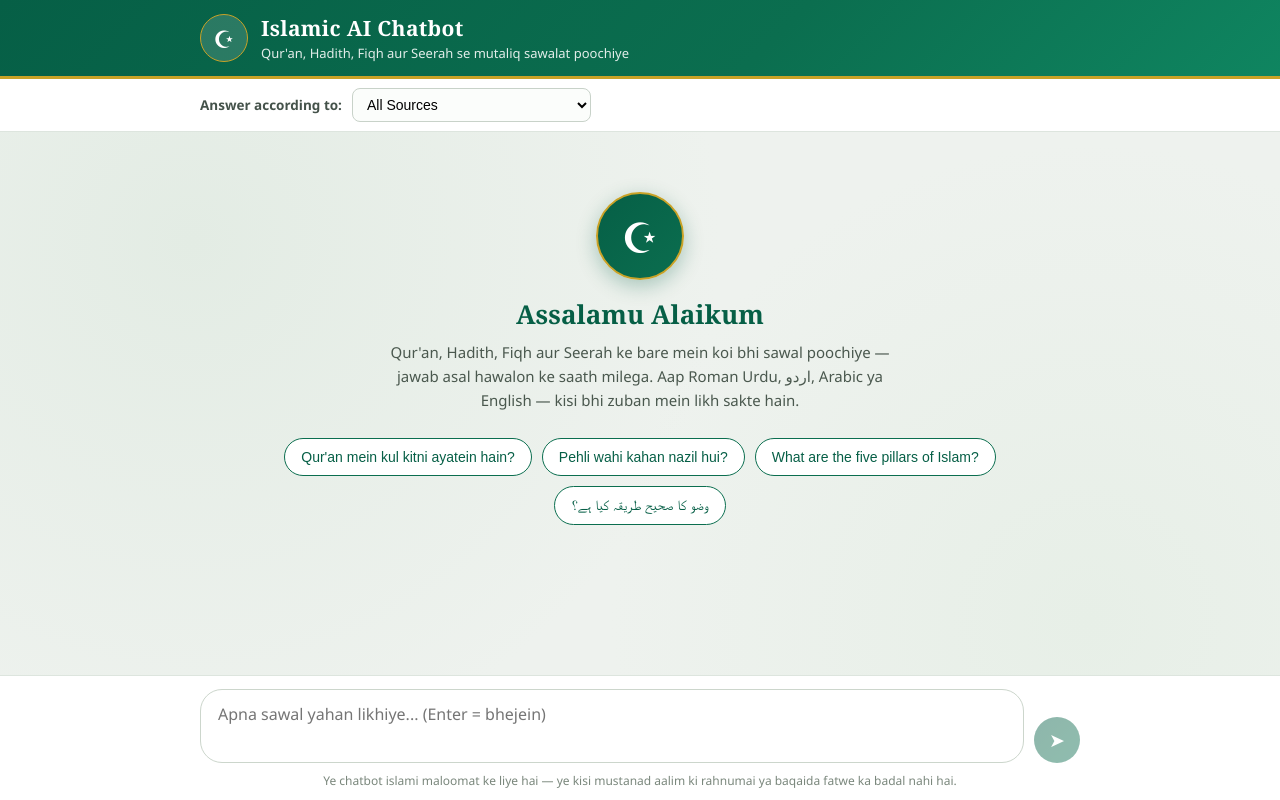
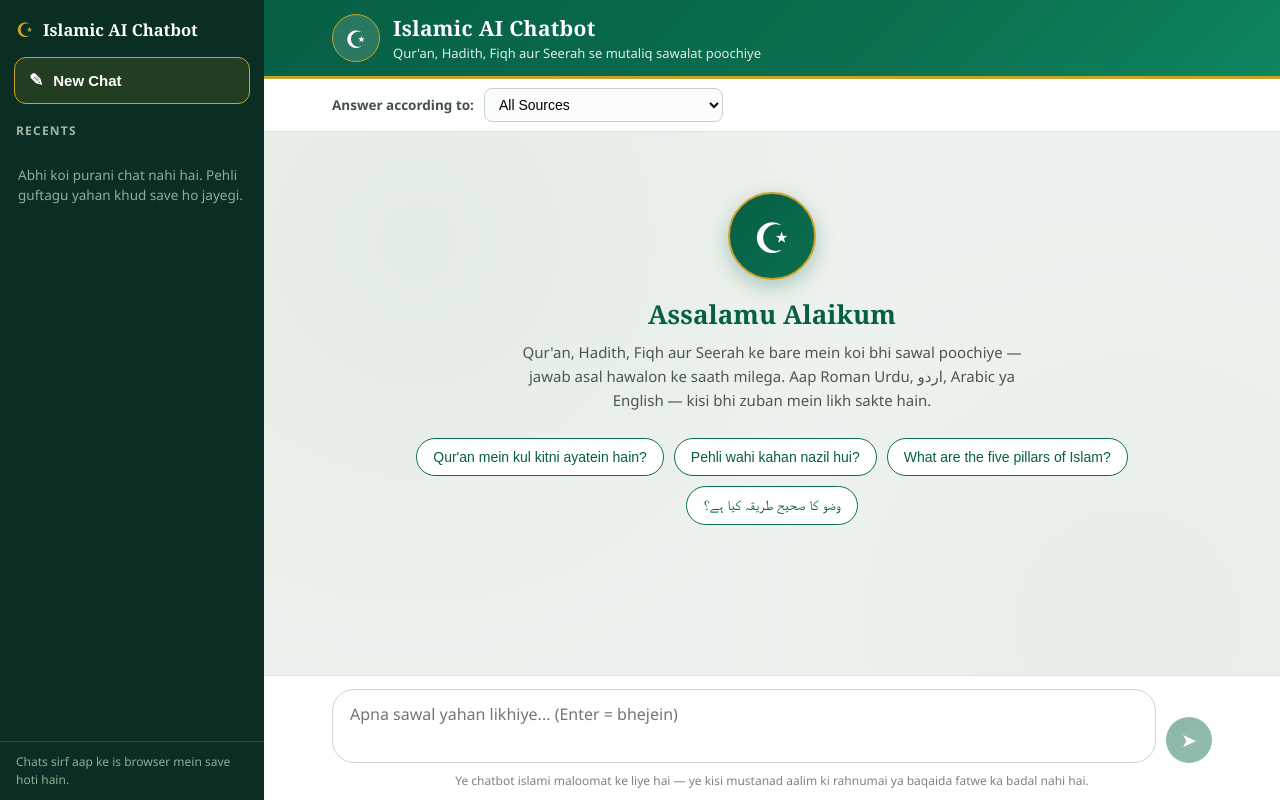
Before and after one commit to kaki50/islamic-ai-chatbot, a Next.js app: page / in a window 1280 px wide. Built offline with nearby package versions, Linux system fonts and the light colour scheme.

Commit message:
Update page.tsx

```diff
--- a/app/page.tsx
+++ b/app/page.tsx
@@ -5,6 +5,13 @@ import { useEffect, useRef, useState } from "react";
 type ChatMessage = {
   role: "user" | "assistant";
   content: string;
+};
+
+type ChatSession = {
+  id: string;
+  title: string;
+  messages: ChatMessage[];
+  updatedAt: number;
 };
 
 const SUGGESTIONS = [
@@ -17,13 +24,70 @@ const SUGGESTIONS = [
 const GREEN = "#0b6e4f";
 const GREEN_DARK = "#065f46";
 const GOLD = "#c9a227";
+const SIDEBAR_BG = "#0a2e23";
+const STORAGE_KEY = "islamic-chat-sessions";
+const MAX_SESSIONS = 30;
+
+function makeId() {
+  return Date.now().toString(36) + Math.random().toString(36).slice(2, 8);
+}
+
+function titleFrom(messages: ChatMessage[]) {
+  const first = messages.find((m) => m.role === "user");
+  const text = (first?.content || "New chat").trim().replace(/\s+/g, " ");
+  return text.length > 34 ? text.slice(0, 34) + "…" : text;
+}
 
 export default function Home() {
   const [message, setMessage] = useState("");
   const [chat, setChat] = useState<ChatMessage[]>([]);
   const [loading, setLoading] = useState(false);
   const [source, setSource] = useState("All Sources");
+  const [sessions, setSessions] = useState<ChatSession[]>([]);
+  const [activeId, setActiveId] = useState<string | null>(null);
+  const [sidebarOpen, setSidebarOpen] = useState(false);
+  const [loaded, setLoaded] = useState(false);
   const scrollRef = useRef<HTMLDivElement>(null);
+
+  // Load saved chats from this browser
+  useEffect(() => {
+    try {
+      const raw = localStorage.getItem(STORAGE_KEY);
+      if (raw) {
+        const parsed = JSON.parse(raw);
+        if (Array.isArray(parsed)) setSessions(parsed);
+      }
+    } catch {
+      // ignore broken storage
+    }
+    setLoaded(true);
+  }, []);
+
+  // Save the current conversation into the sessions list
+  useEffect(() => {
+    if (!loaded || chat.length === 0) return;
+    setSessions((prev) => {
+      const id = activeId ?? makeId();
+      if (!activeId) setActiveId(id);
+      const existing = prev.find((s) => s.id === id);
+      const session: ChatSession = {
+        id,
+        title: existing?.title ?? titleFrom(chat),
+        messages: chat,
+        updatedAt: Date.now(),
+      };
+      const next = [session, ...prev.filter((s) => s.id !== id)]
+        .sort((a, b) => b.updatedAt - a.updatedAt)
+        .slice(0, MAX_SESSIONS);
+      try {
+        localStorage.setItem(STORAGE_KEY, JSON.stringify(next));
+      } catch {
+        // storage full — keep the in-memory list only
+      }
+      return next;
+    });
+    // eslint-disable-next-line react-hooks/exhaustive-deps
+  }, [chat, loaded]);
 
   useEffect(() => {
     const el = scrollRef.current;
@@ -77,6 +141,31 @@ export default function Home() {
   function startNewChat() {
     setChat([]);
     setMessage("");
+    setActiveId(null);
+    setSidebarOpen(false);
+  }
+
+  function openSession(session: ChatSession) {
+    setChat(session.messages);
+    setActiveId(session.id);
+    setMessage("");
+    setSidebarOpen(false);
+  }
+
+  function deleteSession(id: string) {
+    setSessions((prev) => {
+      const next = prev.filter((s) => s.id !== id);
+      try {
+        localStorage.setItem(STORAGE_KEY, JSON.stringify(next));
+      } catch {
+        // ignore
+      }
+      return next;
+    });
+    if (id === activeId) {
+      setChat([]);
+      setActiveId(null);
+    }
   }
 
   return (
@@ -85,9 +174,7 @@ export default function Home() {
         position: "fixed",
         inset: 0,
         display: "flex",
-        flexDirection: "column",
-        fontFamily:
-          "'Segoe UI', system-ui, -apple-system, Arial, sans-serif",
+        fontFamily: "'Segoe UI', system-ui, -apple-system, Arial, sans-serif",
         background: "#eef2ee",
         color: "#1c2420",
       }}
@@ -126,12 +213,176 @@ export default function Home() {
         }
         .newchat-btn:hover:not(:disabled) { background: rgba(255,255,255,.28); }
         .newchat-btn:disabled { opacity: .5; cursor: wait; }
+        .menu-btn {
+          display: none; align-items: center; justify-content: center;
+          width: 40px; height: 40px; border-radius: 10px; flex-shrink: 0;
+          border: 1px solid rgba(255,255,255,.5); background: rgba(255,255,255,.12);
+          color: #fff; font-size: 19px; cursor: pointer;
+        }
         .chat-scroll::-webkit-scrollbar { width: 8px; }
         .chat-scroll::-webkit-scrollbar-thumb { background: #c3cec6; border-radius: 8px; }
+        .side-scroll::-webkit-scrollbar { width: 6px; }
+        .side-scroll::-webkit-scrollbar-thumb { background: rgba(255,255,255,.25); border-radius: 6px; }
         textarea.chat-input:focus { border-color: ${GREEN} !important; box-shadow: 0 0 0 3px rgba(11,110,79,.15); }
         select.source-select:focus { border-color: ${GREEN} !important; outline: none; }
+        .side-new {
+          display: flex; align-items: center; gap: 10px; width: 100%;
+          padding: 12px 14px; border-radius: 12px; cursor: pointer;
+          border: 1px solid ${GOLD}; background: rgba(201,162,39,.13);
+          color: #fff; font-size: 15px; font-weight: 600; transition: background .15s ease;
+        }
+        .side-new:hover { background: rgba(201,162,39,.28); }
+        .side-item {
+          display: flex; align-items: center; gap: 8px; width: 100%;
+          padding: 10px 12px; border-radius: 10px; cursor: pointer;
+          border: none; background: transparent; color: #dce8de;
+          font-size: 14px; text-align: left; transition: background .15s ease;
+        }
+        .side-item:hover { background: rgba(255,255,255,.09); }
+        .side-item.active { background: rgba(201,162,39,.20); color: #fff; }
+        .side-del {
+          margin-left: auto; flex-shrink: 0; border: none; background: transparent;
+          color: #9fb8a6; font-size: 14px; cursor: pointer; padding: 3px 6px;
+          border-radius: 6px; line-height: 1;
+        }
+        .side-del:hover { color: #ff9c9c; background: rgba(255,255,255,.10); }
+        .backdrop { display: none; }
+        .sidebar {
+          width: 264px; flex-shrink: 0; display: flex; flex-direction: column;
+          background: ${SIDEBAR_BG}; color: #fff; z-index: 60;
+        }
+        @media (max-width: 900px) {
+          .menu-btn { display: flex; }
+          .sidebar {
+            position: fixed; top: 0; bottom: 0; left: 0;
+            transform: translateX(-106%); transition: transform .25s ease;
+            box-shadow: 4px 0 24px rgba(0,0,0,.35);
+          }
+          .sidebar.open { transform: none; }
+          .backdrop {
+            display: block; position: fixed; inset: 0; z-index: 55;
+            background: rgba(0,0,0,.45);
+          }
+        }
       `}</style>
 
+      {/* Sidebar backdrop (mobile) */}
+      {sidebarOpen && (
+        <div className="backdrop" onClick={() => setSidebarOpen(false)} />
+      )}
+
+      {/* Sidebar */}
+      <aside className={`sidebar${sidebarOpen ? " open" : ""}`}>
+        <div style={{ padding: "16px 14px 10px" }}>
+          <div
+            style={{
+              display: "flex",
+              alignItems: "center",
+              gap: "9px",
+              marginBottom: "14px",
+              padding: "0 2px",
+            }}
+          >
+            <span style={{ fontSize: "20px", color: GOLD }}>☪</span>
+            <span
+              style={{
+                fontFamily: "Georgia, 'Times New Roman', serif",
+                fontSize: "16.5px",
+                fontWeight: 700,
+              }}
+            >
+              Islamic AI Chatbot
+            </span>
+          </div>
+          <button className="side-new" onClick={startNewChat}>
+            <span style={{ fontSize: "17px" }}>✎</span> New Chat
+          </button>
+        </div>
+
+        <div
+          style={{
+            padding: "8px 16px 6px",
+            fontSize: "12px",
+            letterSpacing: "1.2px",
+            textTransform: "uppercase",
+            color: "#9fb8a6",
+            fontWeight: 700,
+          }}
+        >
+          Recents
+        </div>
+
+        <div
+          className="side-scroll"
+          style={{ flex: 1, overflowY: "auto", padding: "0 8px 12px" }}
+        >
+          {sessions.length === 0 && (
+            <p
+              style={{
+                padding: "6px 10px",
+                fontSize: "13.5px",
+                color: "#8fae97",
+                lineHeight: 1.5,
+              }}
+            >
+              Abhi koi purani chat nahi hai. Pehli guftagu yahan khud save ho
+              jayegi.
+            </p>
+          )}
+          {sessions.map((s) => (
+            <div key={s.id} style={{ marginBottom: "2px" }}>
+              <button
+                className={`side-item${s.id === activeId ? " active" : ""}`}
+                onClick={() => openSession(s)}
+              >
+                <span style={{ fontSize: "13px", opacity: 0.75 }}>💬</span>
+                <span
+                  dir="auto"
+                  style={{
+                    overflow: "hidden",
+                    textOverflow: "ellipsis",
+                    whiteSpace: "nowrap",
+                  }}
+                >
+                  {s.title}
+                </span>
+                <span
+                  className="side-del"
+                  title="Delete chat"
+                  onClick={(e) => {
+                    e.stopPropagation();
+                    deleteSession(s.id);
+                  }}
+                >
+                  ✕
+                </span>
+              </button>
+            </div>
+          ))}
+        </div>
+
+        <div
+          style={{
+            padding: "11px 16px",
+            borderTop: "1px solid rgba(255,255,255,.12)",
+            fontSize: "12px",
+            color: "#8fae97",
+            lineHeight: 1.5,
+          }}
+        >
+          Chats sirf aap ke is browser mein save hoti hain.
+        </div>
+      </aside>
+
+      {/* Main column */}
+      <div
+        style={{
+          flex: 1,
+          display: "flex",
+          flexDirection: "column",
+          minWidth: 0,
+        }}
+      >
         {/* Header */}
         <header
           style={{
@@ -151,6 +402,13 @@ export default function Home() {
               gap: "13px",
             }}
           >
+            <button
+              className="menu-btn"
+              onClick={() => setSidebarOpen(true)}
+              title="Purani chats"
+            >
+              ☰
+            </button>
             <div
               style={{
                 width: "46px",
@@ -213,7 +471,9 @@ export default function Home() {
               flexWrap: "wrap",
             }}
           >
-          <span style={{ fontSize: "13.5px", color: "#44524a", fontWeight: 600 }}>
+            <span
+              style={{ fontSize: "13.5px", color: "#44524a", fontWeight: 600 }}
+            >
               Answer according to:
             </span>
             <select
@@ -304,8 +564,9 @@ export default function Home() {
                   }}
                 >
                   Qur'an, Hadith, Fiqh aur Seerah ke bare mein koi bhi sawal
-                poochiye — jawab asal hawalon ke saath milega. Aap Roman Urdu,
-                اردو, Arabic ya English — kisi bhi zuban mein likh sakte hain.
+                  poochiye — jawab asal hawalon ke saath milega. Aap Roman
+                  Urdu, اردو, Arabic ya English — kisi bhi zuban mein likh
+                  sakte hain.
                 </p>
                 <div
                   style={{
@@ -472,7 +733,9 @@ export default function Home() {
           }}
         >
           <div style={{ maxWidth: "880px", margin: "0 auto" }}>
-          <div style={{ display: "flex", gap: "10px", alignItems: "flex-end" }}>
+            <div
+              style={{ display: "flex", gap: "10px", alignItems: "flex-end" }}
+            >
               <textarea
                 className="chat-input"
                 value={message}
@@ -516,9 +779,10 @@ export default function Home() {
                 textAlign: "center",
               }}
             >
-            Ye chatbot islami maloomat ke liye hai — ye kisi mustanad aalim ki
-            rahnumai ya baqaida fatwe ka badal nahi hai.
+              Ye chatbot islami maloomat ke liye hai — ye kisi mustanad aalim
+              ki rahnumai ya baqaida fatwe ka badal nahi hai.
             </p>
+          </div>
         </div>
       </div>
     </div>
```
Lines whose indentation alone changed are shown as unchanged.
